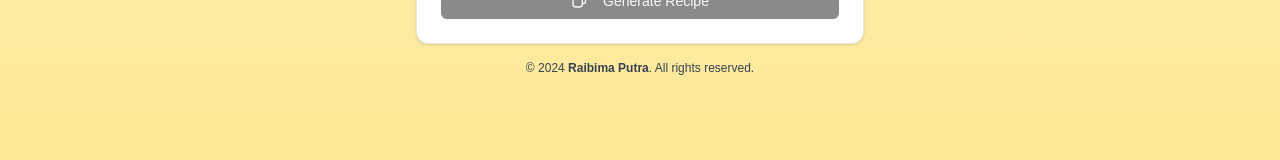
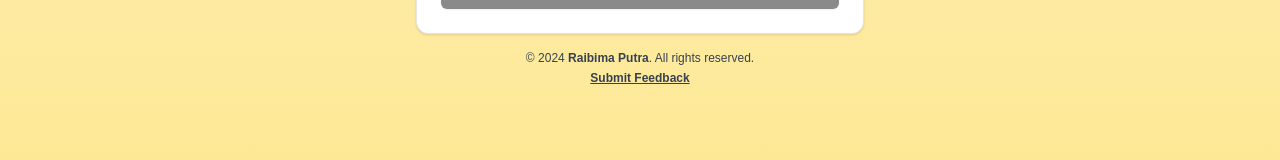
Before and after one commit to raibima/filter-coffee-ai, a Next.js app: page / in a window 1280 px wide. Shown: the part 492-652 px from the top of the page. Built offline with nearby package versions, Linux system fonts and the light colour scheme; no server answers.

Commit message:
Feedback form

```diff
--- a/app/RecipeGenerator.tsx
+++ b/app/RecipeGenerator.tsx
@@ -17,6 +17,7 @@ const brewingDevices = [
   ['Aeropress', 'AEROPRESS'],
   ['French Press', 'FRENCH_PRESS'],
   ['Kalita Wave', 'KALITA_WAVE'],
+  ['Switch', 'HARIO_SWITCH'],
 ];
 
 const sleep = (ms: number) => new Promise((resolve) => setTimeout(resolve, ms));
--- a/app/page.tsx
+++ b/app/page.tsx
@@ -33,6 +33,11 @@ export default function Home() {
         </CardContent>
       </Card>
       <Footnote />
+      <p className="text-xs text-center text-gray-700 mt-1">
+        <a href="https://forms.gle/LbtJeBZG2dK29WrQA" className="font-bold underline">
+          Submit Feedback
+        </a>
+      </p>
     </div>
   );
 }
```
